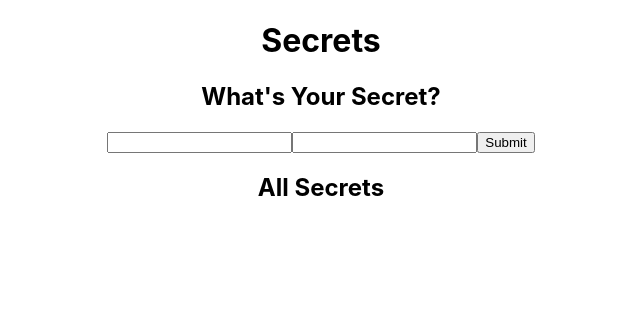
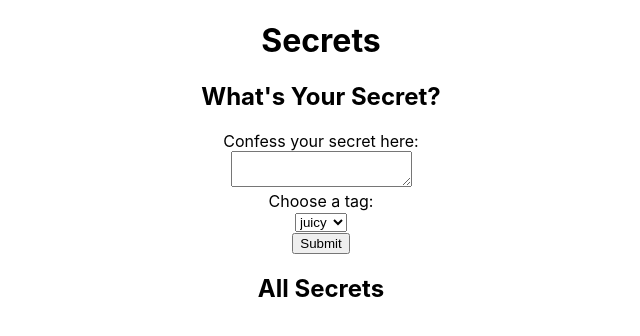
Before and after one commit to meg-gutshall/secrets-frontend, a React (Create React App) app: page / in a window 1280 px wide. Shown: the top 336 px of the page, without its empty margins (319-959 px from the left). Built offline with nearby package versions, Linux system fonts and the light colour scheme; no server answers.

Commit message:
Finish form

```diff
--- a/src/components/Form.js
+++ b/src/components/Form.js
@@ -3,18 +3,24 @@ const Form = props => {
     <div>
       <h2>What's Your Secret?</h2>
       <form onSubmit={props.handleSubmit}>
-        <input
-          type="textarea"
+        <label htmlFor="secretContent">Confess your secret here:</label><br/>
+        <textarea
+          id="secretContent"
           name="content"
           onChange={props.handleChange}
           value={props.formData.text}
-        />
-        <input
-          type="text"
+        ></textarea><br/>
+        <label htmlFor="secretTag">Choose a tag:</label><br/>
+        <select
           name="tag"
+          value={props.formData.tag}
           onChange={props.handleChange}
-          value={props.formData.tag}
-        />
+        >
+          <option value="juicy">juicy</option>
+          <option value="silly">silly</option>
+          <option value="dirty">dirty</option>
+          <option value="deep">deep</option>
+        </select><br/>
         <button type="submit">Submit</button>
       </form>
     </div>
```
